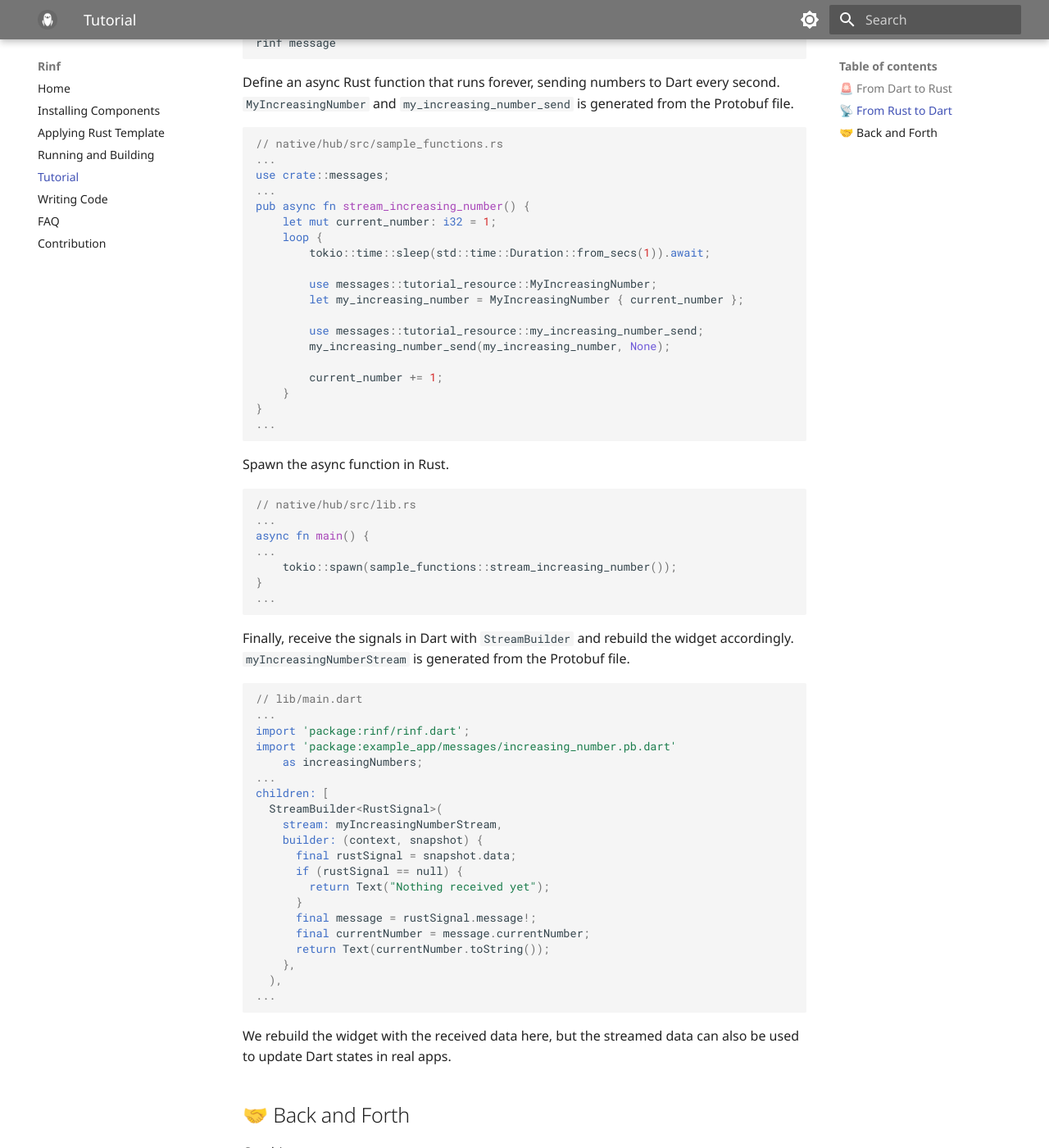
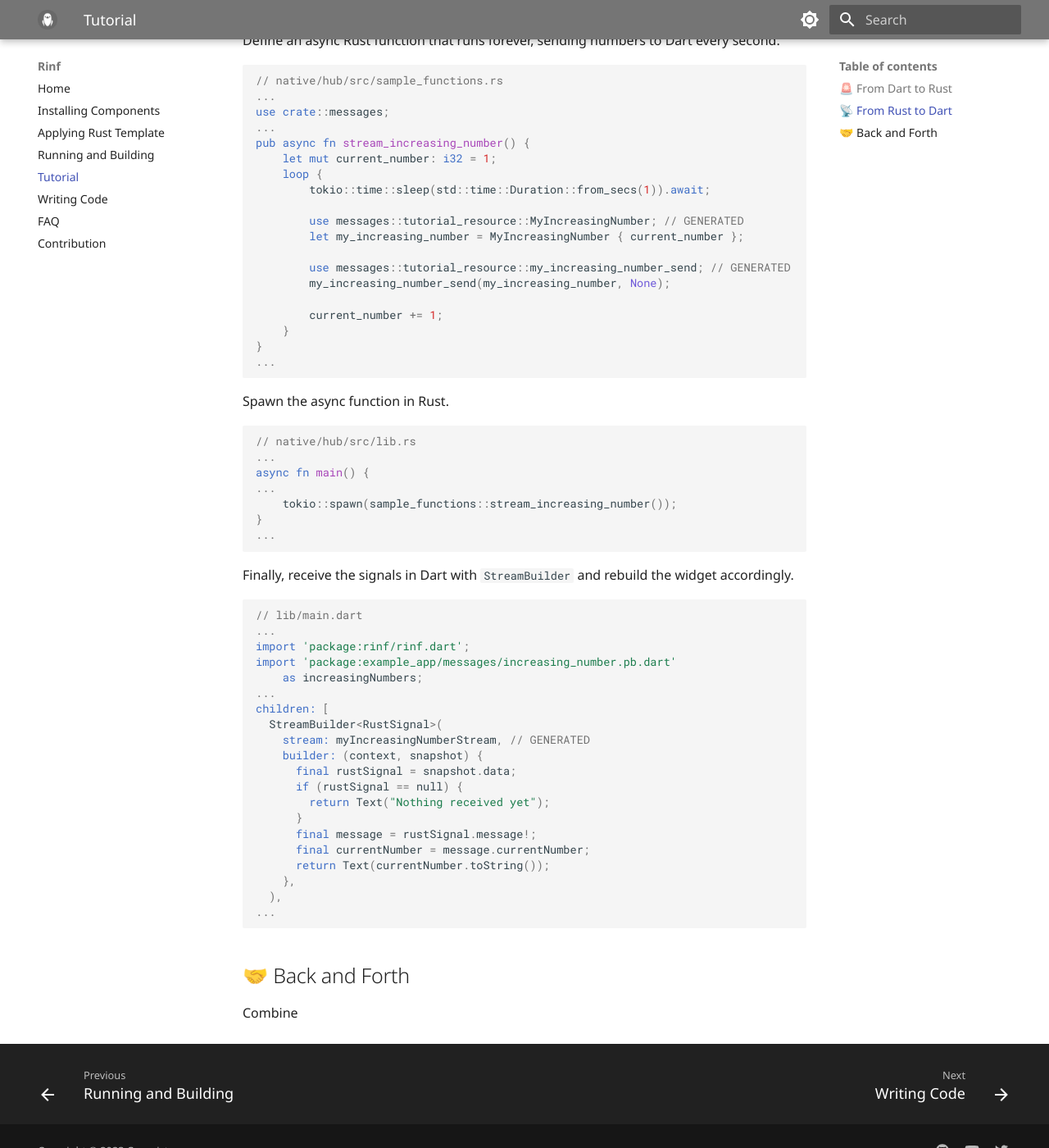
Before and after one commit to cunarist/rinf, an MkDocs documentation site: the page built from documentation/docs/tutorial.md, in a window 1280 px wide and 1400 px high, scrolled down 2805 px. Shown: the whole window at 82% size. Built offline with MkDocs 1.6.1 and Material for MkDocs 9.7.7, drawn with Linux system fonts in a browser that asks for light colours; some of the changed text lies outside the part shown.

Commit message:
Improve tutorial readability

````diff
--- a/documentation/docs/tutorial.md
+++ b/documentation/docs/tutorial.md
@@ -41,7 +41,7 @@
 rinf message
 ```
 
-Create a button widget in Dart that accepts the user input. `myNumberInputSend` and `MyNumberInput` is generated from the Protobuf file.
+Create a button widget in Dart that accepts the user input.
 
 ```dart
 // lib/main.dart
@@ -53,7 +53,7 @@
   children: [
     ElevatedButton(
       onPressed: () async {
-      myNumberInputSend(MyNumberInput(
+      myNumberInputSend(MyNumberInput( // GENERATED
           inputNumbers: [3, 4, 5],
           inputString: 'Zero-cost abstraction',
         ));
@@ -63,7 +63,7 @@
 ...
 ```
 
-Let's listen to this message in Rust. This simple function will add one to each element in the array, capitalize all letters in the string, and return them. `my_number_input_receiver` is generated from the Protobuf file.
+Let's listen to this message in Rust. This simple function will add one to each element in the array, capitalize all letters in the string, and return them.
 
 ```rust
 // native/hub/src/sample_functions.rs
@@ -71,7 +71,7 @@
 use crate::messages;
 ...
 pub async fn listen_to_dart() {
-    use messages::tutorial_resource::my_number_input_receiver;
+    use messages::tutorial_resource::my_number_input_receiver; // GENERATED
     let mut receiver = my_number_input_receiver();
     while let Some(dart_signal) = receiver.recv().await {
         let my_input_number = dart_signal.message;
@@ -131,7 +131,7 @@
 rinf message
 ```
 
-Define an async Rust function that runs forever, sending numbers to Dart every second. `MyIncreasingNumber` and `my_increasing_number_send` is generated from the Protobuf file.
+Define an async Rust function that runs forever, sending numbers to Dart every second.
 
 ```rust
 // native/hub/src/sample_functions.rs
@@ -143,10 +143,10 @@
     loop {
         tokio::time::sleep(std::time::Duration::from_secs(1)).await;
 
-        use messages::tutorial_resource::MyIncreasingNumber;
+        use messages::tutorial_resource::MyIncreasingNumber; // GENERATED
         let my_increasing_number = MyIncreasingNumber { current_number };
 
-        use messages::tutorial_resource::my_increasing_number_send;
+        use messages::tutorial_resource::my_increasing_number_send; // GENERATED
         my_increasing_number_send(my_increasing_number, None);
 
         current_number += 1;
@@ -167,7 +167,7 @@
 ...
 ```
 
-Finally, receive the signals in Dart with `StreamBuilder` and rebuild the widget accordingly. `myIncreasingNumberStream` is generated from the Protobuf file.
+Finally, receive the signals in Dart with `StreamBuilder` and rebuild the widget accordingly.
 
 ```dart
 // lib/main.dart
@@ -178,7 +178,7 @@
 ...
 children: [
   StreamBuilder<RustSignal>(
-    stream: myIncreasingNumberStream,
+    stream: myIncreasingNumberStream, // GENERATED
     builder: (context, snapshot) {
       final rustSignal = snapshot.data;
       if (rustSignal == null) {
@@ -192,8 +192,6 @@
 ...
 ```
 
-We rebuild the widget with the received data here, but the streamed data can also be used to update Dart states in real apps.
-
 ## 🤝 Back and Forth
 
 Combine
````
